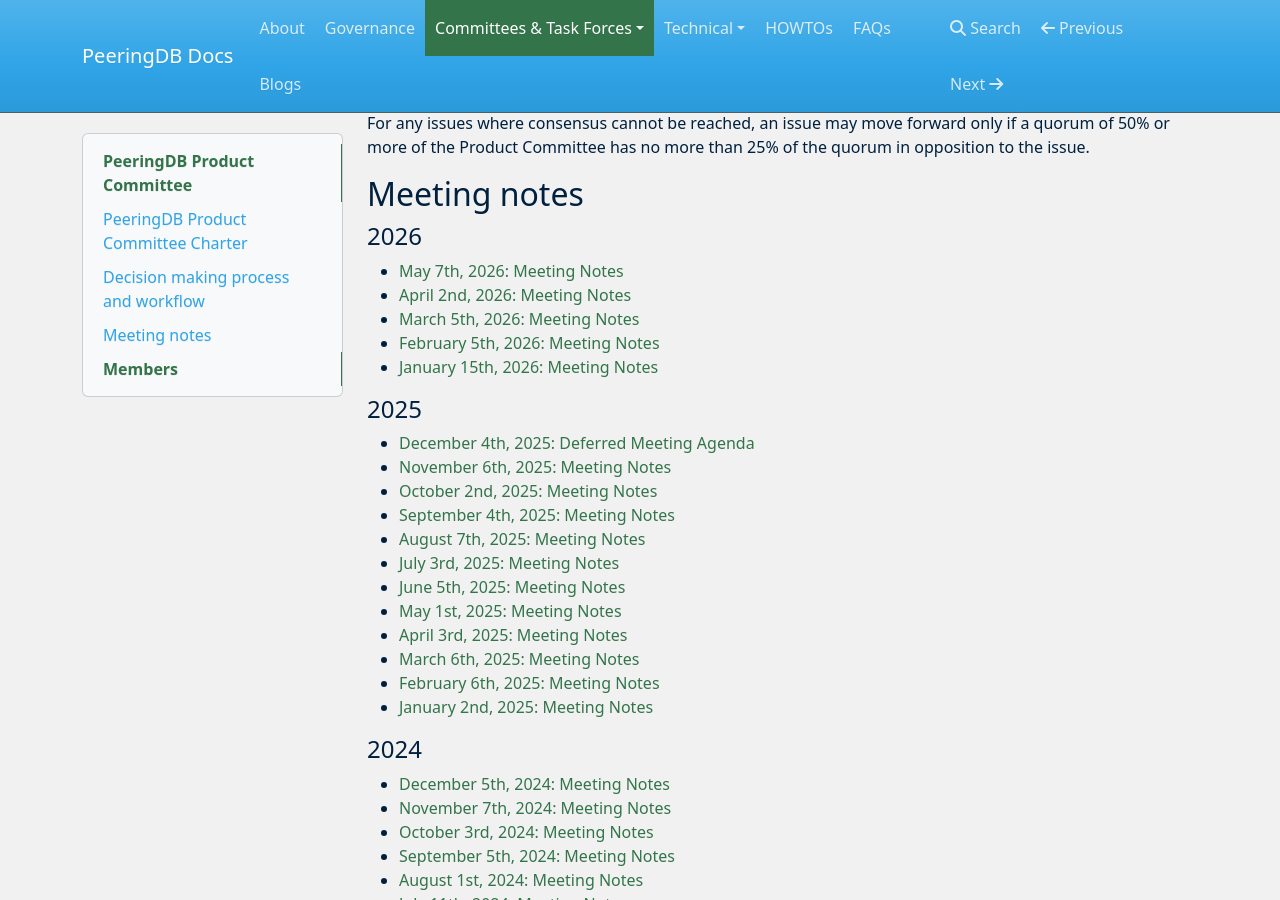
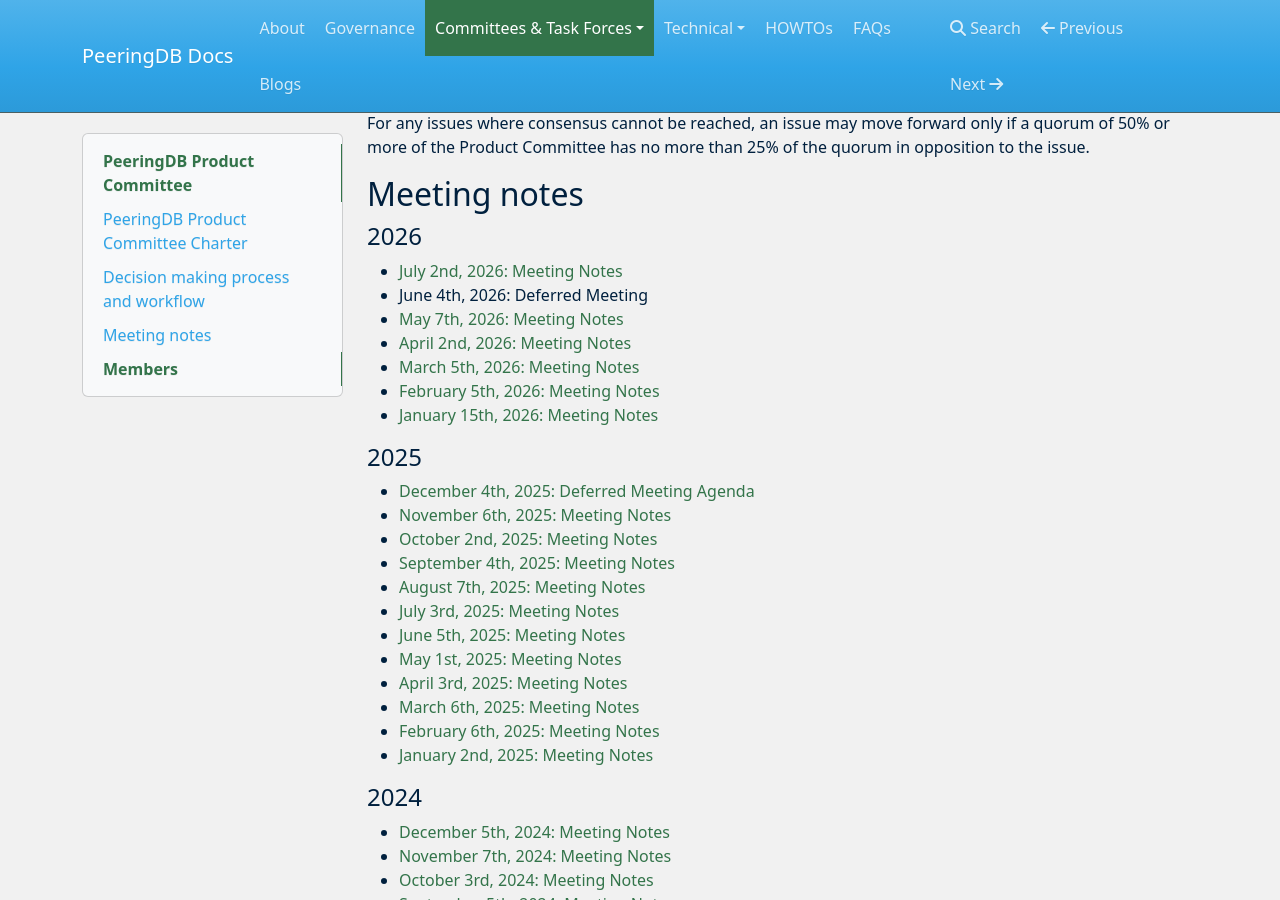
Before and after one commit to peeringdb/docs, an MkDocs documentation site: the page built from docs/committee/product/index.md, in a window 1280 px wide and 900 px high, scrolled down 2552 px. Built offline with MkDocs 1.6.1, drawn with Linux system fonts in a browser that asks for light colours; nearby versions of some CDN libraries.

Commit message:
July 2026 Product Committee meeting notes

```diff
--- a/docs/committee/product/index.md
+++ b/docs/committee/product/index.md
@@ -11,6 +11,8 @@
 
 #### 2026
 
+- [July 2nd, 2026: Meeting Notes](notes/2026-07-02_Product_Committee_Notes.pdf)
+- June 4th, 2026: Deferred Meeting
 - [May 7th, 2026: Meeting Notes](notes/2026-05-07_Product_Committee_Notes.pdf)
 - [April 2nd, 2026: Meeting Notes](notes/2026-04-02_Product_Committee_Notes.pdf)
 - [March 5th, 2026: Meeting Notes](notes/2026-03-05_Product_Committee_Notes.pdf)
```
Also changed, not shown: 1 other file.
